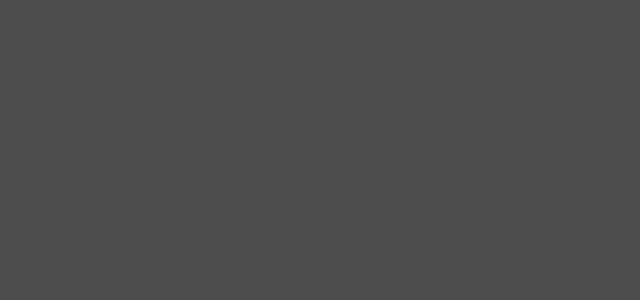
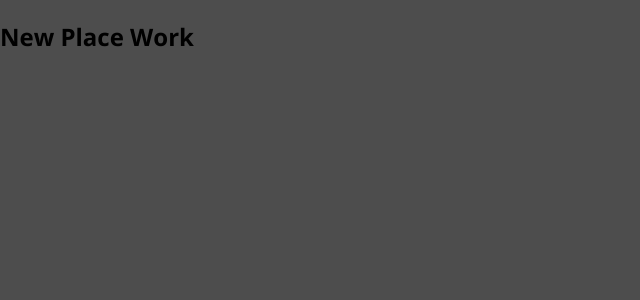
Before and after one commit to TomTwig/MERN_practice_sharePlaces, a React (Create React App) app: page /places/new in a window 1280 px wide. Before the commit this address had no page. Shown: the top 300 px of the page, without its empty margins (0-640 px from the left). Built offline with nearby package versions, Linux system fonts and the light colour scheme.

Commit message:
add Users, NewPlace Routes + fallback Route

```diff
--- a/src/App.js
+++ b/src/App.js
@@ -1,5 +1,6 @@
 import React from 'react';
-import {BrowserRouter as Router, Routes, Route} from "react-router-dom"
+import {BrowserRouter as Router, Routes, Route, Navigate,} from "react-router-dom"
+import NewPlace from './places/pages/NewPlace';
 import Users from './users/pages/Users';
 
 function App() {
@@ -10,6 +11,10 @@
   <Routes>
 
     <Route path='/' element={<Users/>} />
+    <Route path='/places/new' element={<NewPlace/>}/>
+    <Route path='*' element={<Navigate to={"/"}/>} />
+
+
   </Routes>
 
 
--- /dev/null
+++ b/src/places/pages/NewPlace.js
@@ -0,0 +1,11 @@
+
+import React from "react"
+
+export default function NewPlace(){
+
+
+    return(
+
+        <h2>New Place Work</h2>
+    )
+}
```
